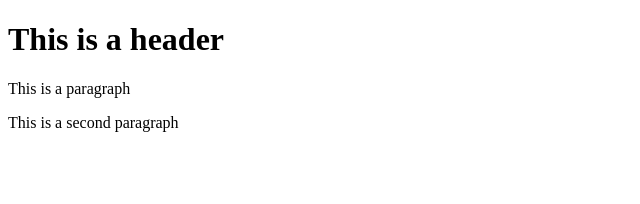
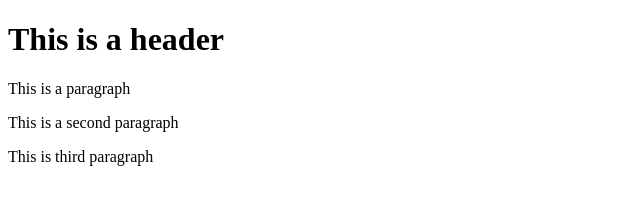
Before and after one commit to Subhashmudaliar/git-test, a website: page index.html in a window 1280 px wide. Shown: the whole page, without its empty margins (0-640 px from the left). Drawn offline with Linux system fonts and the light colour scheme.

Commit message:
fourth commit

```diff
--- a/index.html
+++ b/index.html
@@ -5,5 +5,6 @@
         <h1>This is a header</h1>
         <p>This is a paragraph</p>
         <p>This is a second paragraph</p>
+        <p>This is third paragraph</p>
     </body>
 </html>
```
Also changed, not shown: package.json (added, +24 -0 lines), 1 other file.
